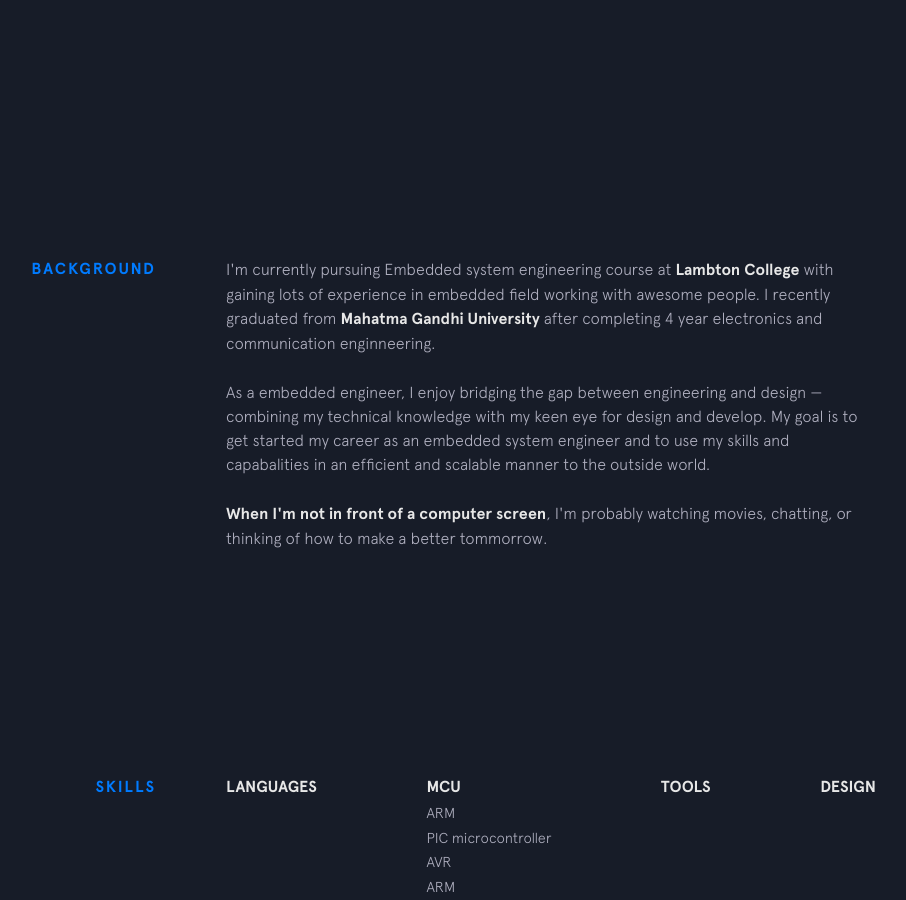
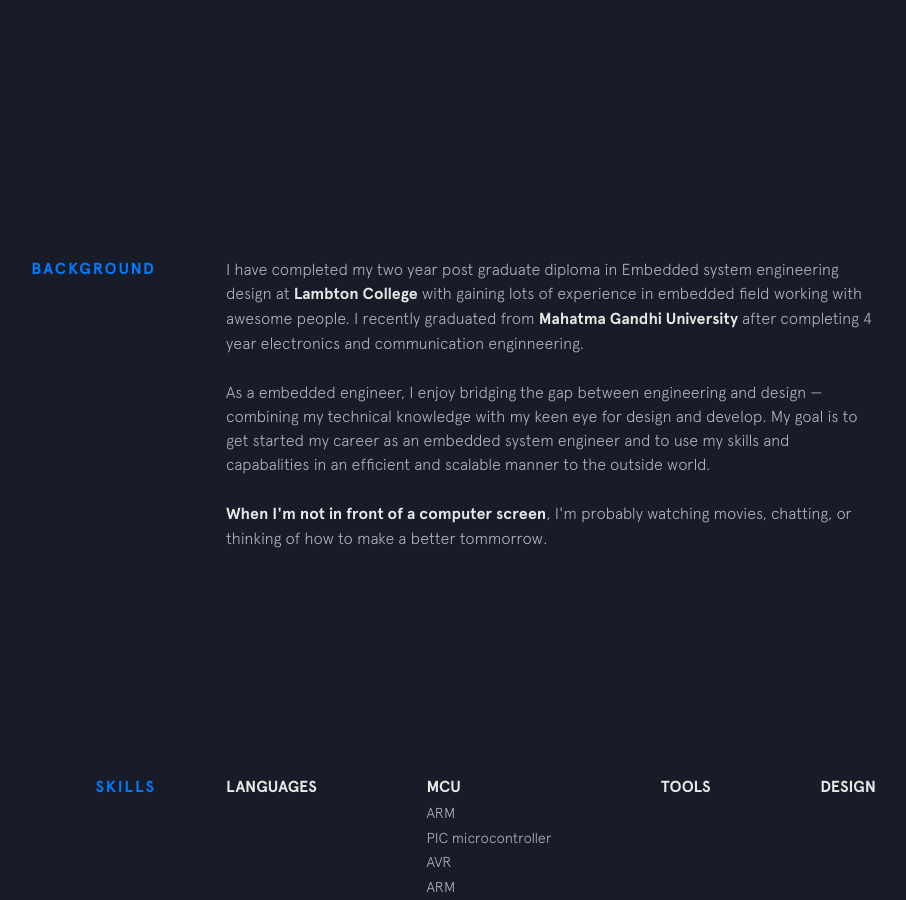
Before and after one commit to gov466/gov466.github.io, a Jekyll site: the page built from index.html, in a window 1280 px wide and 900 px high, scrolled down 743 px. Shown: the whole window, without its empty margins (224-1130 px from the left). Built offline with Jekyll 4.4.1, drawn with Linux system fonts in a browser that asks for light colours; nearby versions of some CDN libraries.

Commit message:
Update background.html

```diff
--- a/_includes/background.html
+++ b/_includes/background.html
@@ -2,7 +2,7 @@
   <div class="section__title">Background</div>
   <div class="section__content">
     <p>
-      I'm currently pursuing Embedded system engineering course at
+      I have completed my two year post graduate diploma in Embedded system engineering design at
       <a class="underline-link" href="https://www.lambtoncollege.ca/" target="_blank">Lambton College</a> with gaining lots of experience in embedded field working with awesome people. I recently graduated from
       <a class="underline-link" href="https://www.mgu.ac.in//" target="_blank">Mahatma Gandhi University</a> after completing 4 year electronics and communication enginneering.
 
```
